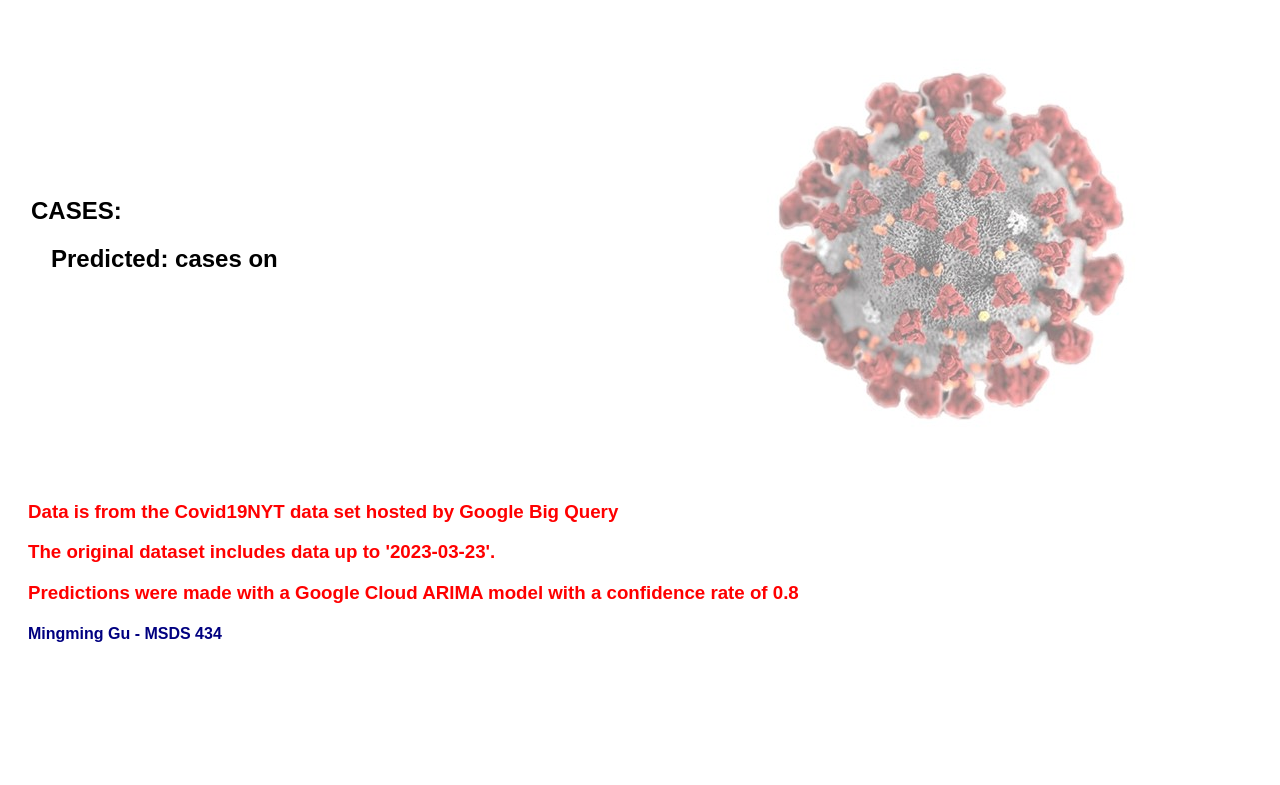
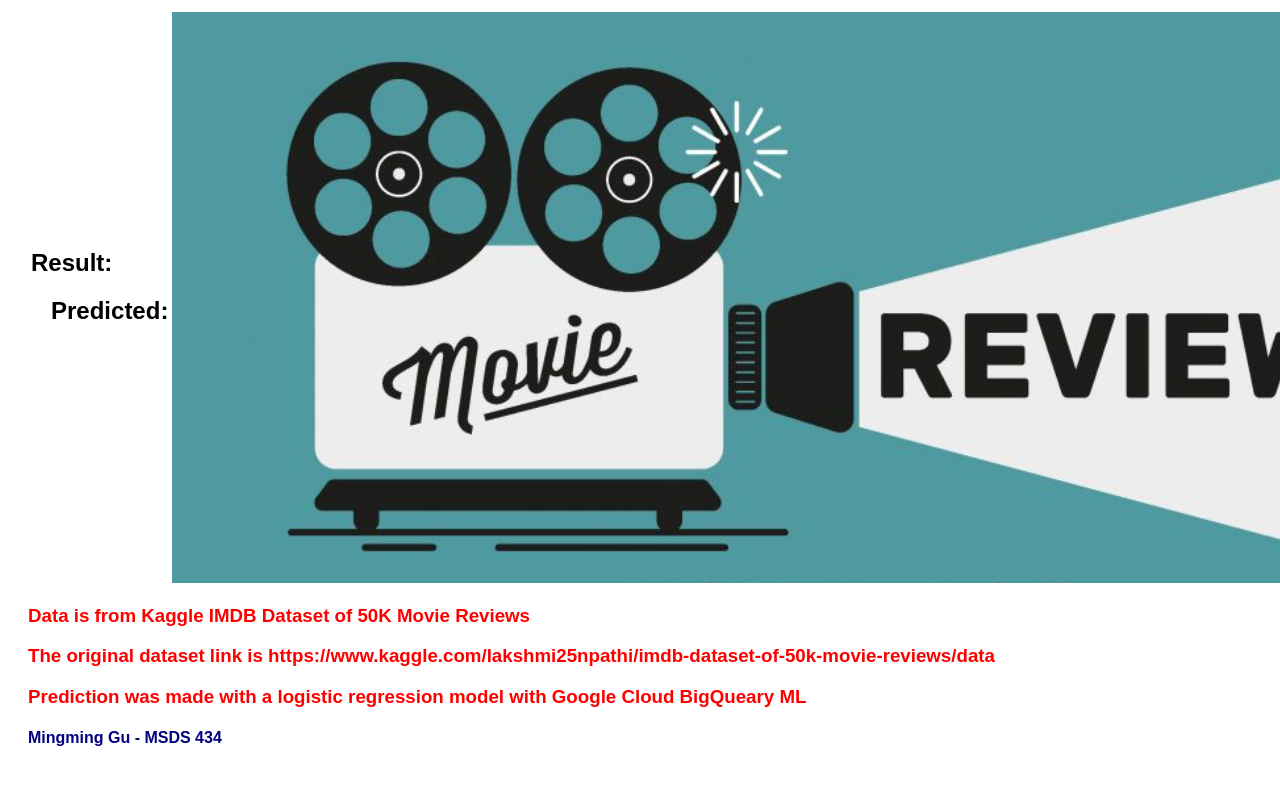
Before and after one commit to mingmingclaire/msds434_final, a Flask app: template templates/page.html in a window 1280 px wide; the page is wider, and only the part inside the window is pictured. Shown: the top 785 px of that part. Run offline with Flask 2, Linux system fonts and the light colour scheme; the template is opened without the code that fills it, so the values that code supplies are empty; parts of the project's set-up code (start-up, migrations or seed data) failed here and were passed over.

Commit message:
code update

```diff
--- a/main.py
+++ b/main.py
@@ -1,134 +1,80 @@
-from flask import Flask, render_template
+from flask import Flask, render_template, request
 #from flask import jsonify
 import google.auth
+import pandas as pd
 from google.cloud import bigquery
+import sys
 
 app = Flask(__name__)
 
 credentials, project_id = google.auth.default(
     scopes=["https://www.googleapis.com/auth/cloud-platform"]
 )
-project_id = 'week7-395422'
+project_id = 'finalproject-396805'
 bqclient = bigquery.Client(credentials= credentials,project=project_id)
 
-# @app.route('/get_data')
-# def form():
-#     return render_template('input.html')
+@app.route('/get_data')
+def input():
+    return render_template('input.html')
 
 @app.route('/predict', methods=['GET', 'POST'])
 def predict():
 
+    if request.method == 'POST':
+        data = request.form
+        user_review = str(data['review_text'])
 
+        prediction_input = [{
+            "review_text": user_review
+        }]
 
+        df = pd.DataFrame(
+            prediction_input,
+            columns=[
+                "review_text"
+            ]
+        )
 
-    #get predicted cases
+    job_config = bigquery.LoadJobConfig(
+        schema = [
+            bigquery.SchemaField('review_text', bigquery.enums.SqlTypeNames.STRING)
+        ],
+        write_disposition = 'WRITE_TRUNCATE',
+    )
+
+    ingest = bqclient.load_table_from_dataframe(
+        df, 'finalproject-396805.imdb_movie_reviews.movie_review_input', job_config=job_config
+    )
+
+    ingest.result()
+
     query_string= """
     SELECT
-    DATE(forecast_timestamp) as PredDate, round(m.forecast_value) as Cases
+        predicted_review_label
     FROM
-    ML.FORECAST(MODEL Covid19NYT.train_model,
-                STRUCT(30 AS horizon, 0.8 AS confidence_level)) m
-    where m.forecast_timestamp = (select max(forecast_timestamp)
-    FROM
-    ML.FORECAST(MODEL Covid19NYT.train_model,
-                STRUCT(30 AS horizon, 0.8 AS confidence_level))
-    )
+        ML.PREDICT(MODEL `finalproject-396805.imdb_movie_reviews.train_model1`,
+            (
+                SELECT
+                    ML.NGRAMS(bt.words_array, [1,2]) as ngrams
+                FROM
+                    (SELECT
+                        REGEXP_EXTRACT_ALL(LOWER(r.review_text ), '[a-z]+') as words_array
+                    FROM (SELECT string_field_0 as review_text
+                          FROM `finalproject-396805.imdb_movie_reviews.movie_review_new_dp`
+                          WHERE string_field_0 != 'review_text') r
+                    ) bt
+            )
+        )
     """
     query_job = bqclient.query(query_string)
     results = query_job.result()
-    for row in results:
-        CasesPredictionDate = row.PredDate
-        PredCases = row.Cases
+    # for row in results:
+    #     Movie_Review_Text = row.user_review
+    #     Pred_label = row.predicted_review_label
 
+    val = {"MovieReviewUserInput":user_review, "PredictedSentimentCategory":results}
 
-    # #get predicted deaths
-    # query_string= """
-    # SELECT
-    # DATE(forecast_timestamp) as PredDate, round(m.forecast_value) as Deaths
-    # FROM
-    # ML.FORECAST(MODEL Covid19NYT.deaths_arima_model,
-    #             STRUCT(30 AS horizon, 0.8 AS confidence_level)) m
-    # where m.forecast_timestamp = (select max(forecast_timestamp)
-    # FROM
-    # ML.FORECAST(MODEL Covid19NYT.deaths_arima_model,
-    #             STRUCT(30 AS horizon, 0.8 AS confidence_level))
-    # )
-    # """
-    # query_job = bqclient.query(query_string)
-    # results = query_job.result()
-    # for row in results:
-    #     DeathsPredictionDate = row.PredDate
-    #     PredDeaths = row.Deaths
-
-    # #get most recent deaths
-    # query_string= """
-    # SELECT
-    # cast(deaths_date_history as TIMESTAMP) AS deaths_date_history,
-    # total_deaths_history as deaths_history_value,
-
-    # FROM
-    # (
-    # SELECT
-    # date as deaths_date_history,
-    # SUM(daily_deaths) AS total_deaths_history
-    # FROM
-    # `week5-393522.Covid19NYT.DailyCasesDeaths`
-    # GROUP BY date
-    # ORDER BY date ASC
-    # ) dcd
-    # where dcd.deaths_date_history = (select max(date)
-    # FROM `week5-393522.Covid19NYT.DailyCasesDeaths`)
-    # """
-    # query_job = bqclient.query(query_string)
-    # results = query_job.result()
-    # for row in results:
-    #     DeathsDate = row.deaths_date_history
-    #     QtyDeaths = row.deaths_history_value
-
-    # #get most recent cases
-    # query_string= """
-    # SELECT
-    # cast(cases_date_history as TIMESTAMP) AS cases_date_history,
-    # total_cases_history as cases_history_value,
-
-    # FROM
-    # (
-    # SELECT
-    # date as cases_date_history,
-    # SUM(daily_confirmed_cases) AS total_cases_history
-    # FROM
-    # `covid19-302022.Covid19NYT.DailyCasesDeaths`
-    # GROUP BY date
-    # ORDER BY date ASC
-    # ) dcd
-    # where dcd.cases_date_history = (select max(date)
-    # FROM `covid19-302022.Covid19NYT.DailyCasesDeaths`)
-    # """
-    # query_job = bqclient.query(query_string)
-    # results = query_job.result()
-    # for row in results:
-    #     CasesDate = row.cases_date_history
-    #     QtyCases = row.cases_history_value
-
-
-    # this would not present the data, want to debug later
-    #val2 = jsonify(CasesPredictionDate=CasesPredictionDate.strftime('%m/%d/%Y'),
-    #              PredictedCases=PredCases,
-    #              DeathsPredictionDate=DeathsPredictionDate.strftime('%m/%d/%Y'),
-    #              PredictedDeaths=PredDeaths,
-    #              DeathsDate=DeathsDate.strftime('%m/%d/%Y'),
-    #              MostRecentDeathCount=QtyDeaths,
-    #              CasesDate=CasesDate.strftime('%m/%d/%Y'),
-    #              MostRecentCasesCount=QtyCases)
-
-    val = {"CasesPredictionDate":CasesPredictionDate.strftime('%m/%d/%Y'), "PredictedCases":PredCases
-        #     "DeathsPredictionDate":DeathsPredictionDate.strftime('%m/%d/%Y'),"PredictedDeaths":PredDeaths,
-        #    "DeathsDate":DeathsDate.strftime('%m/%d/%Y'),"MostRecentDeathCount":QtyDeaths,
-        #    "CasesDate":CasesDate.strftime('%m/%d/%Y'),"MostRecentCasesCount":QtyCases
-        }
-
-
-    return render_template("page.html", title="COVID23: Current Stats and Predictions",jsonfile = val )
+    return render_template("page.html", title="Predicted Movie Review Sentiment Category",jsonfile = val)
 
 
 if __name__ == '__main__':
--- a/templates/page.html
+++ b/templates/page.html
@@ -1,7 +1,7 @@
 <html>
     <head>
-        <title>COVID19</title>
-        <link rel= "stylesheet" type= "text/css" href= "{{ url_for('static',filename='styles/covid19.css') }}">
+        <title>Movie Review Text Sentiment Classification App</title>
+        <link rel= "stylesheet" type= "text/css" href= "{{ url_for('static',filename='styles/moviereview.css') }}">
     </head>
     <style>
     body, h1, h2, h3, h4, h5, h6  {
@@ -18,20 +18,20 @@
                 <tr>
                     <td width=50%>
         <script>
-        document.write("<h2>CASES:</h2>")
-        document.write("<h2>&nbsp;&nbsp;&nbsp;Predicted: {{ jsonfile.PredictedCases }} cases on {{ jsonfile.CasesPredictionDate }}</h2>");
+        document.write("<h2>Result:</h2>")
+        document.write("<h2>&nbsp;&nbsp;&nbsp;Predicted: {{ jsonfile.PredictedSentimentCategory }} </h2>");
         </script>
                     </td>
                     <td>
-                        <img src='/static/styles/CovidTransparent.jpg'>
+                        <img src='/static/styles/moviereview.png'>
                     </td>
                 </tr>
             </table>
         </div>
 
-        <h3>Data is from the Covid19NYT data set hosted by Google Big Query</h3>
-        <h3>The original dataset includes data up to '2023-03-23'. </h3>
-        <h3>Predictions were made with a Google Cloud ARIMA model with a confidence rate of 0.8</h3>
+        <h3>Data is from Kaggle IMDB Dataset of 50K Movie Reviews </h3>
+        <h3>The original dataset link is https://www.kaggle.com/lakshmi25npathi/imdb-dataset-of-50k-movie-reviews/data </h3>
+        <h3>Prediction was made with a logistic regression model with Google Cloud BigQueary ML </h3>
         <h4>Mingming Gu - MSDS 434
     </body>
 </html>
```
Also changed, not shown: templates/input.html (+12 -3 lines), static/styles/CovidTransparent.jpg (deleted), static/styles/moviereview.css (renamed from static/styles/covid19.css), static/styles/moviereview.png (added).
